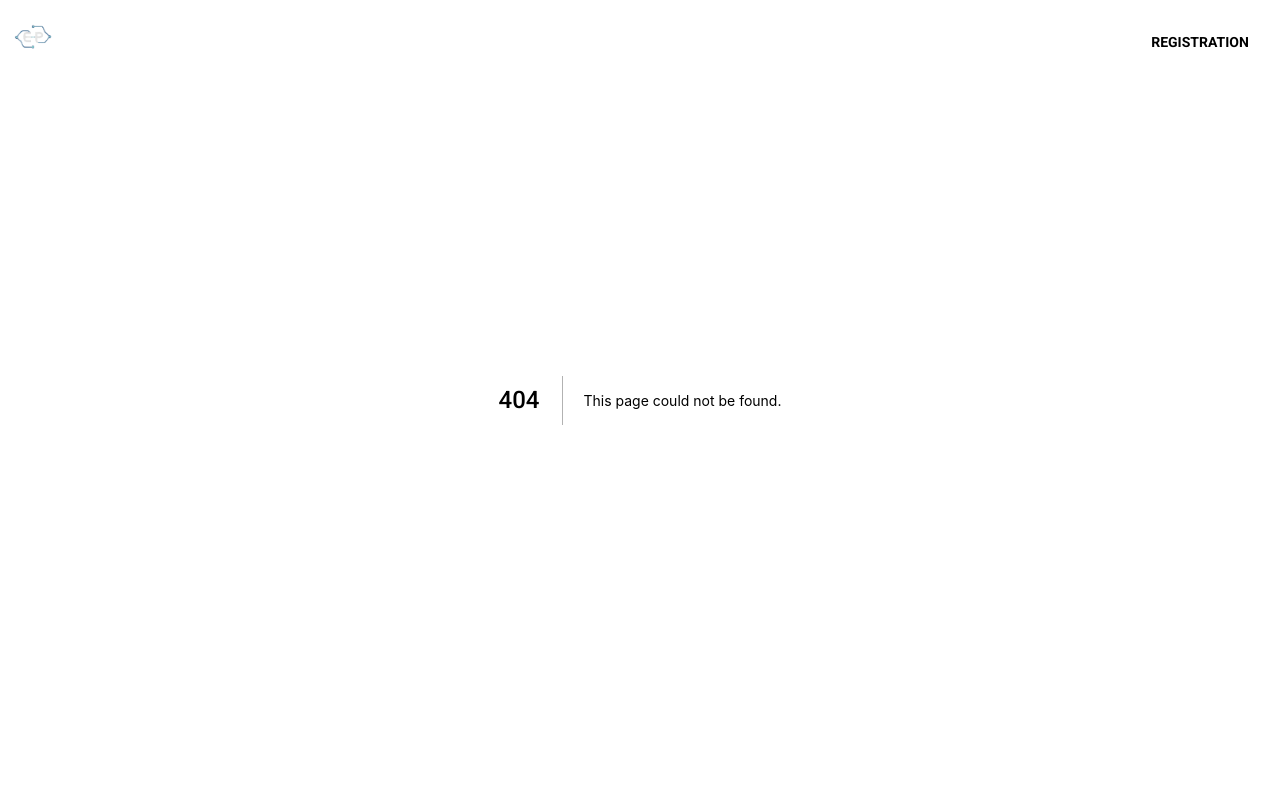
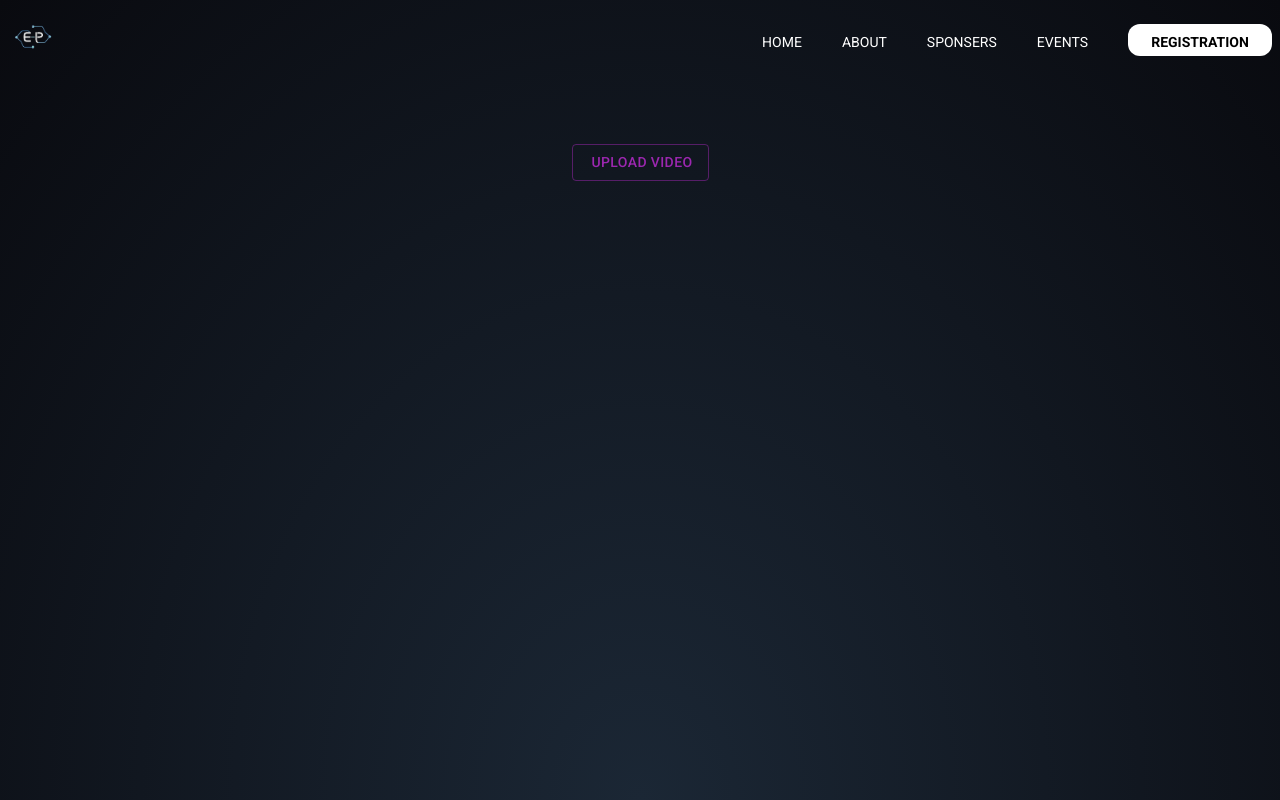
Before and after one commit to prathamps/Electriphy-Fest-Portal, a Next.js app: page /etube in a window 1280 px wide. Before the commit this address had no page. Built offline with nearby package versions, Linux system fonts and the light colour scheme.

Commit message:
File upload feature

```diff
--- /dev/null
+++ b/components/Etube.jsx
@@ -0,0 +1,56 @@
+import React, { useState } from "react"
+import Alert from "@mui/material/Alert"
+import Button from "@mui/material/Button"
+import LinearProgress from "@mui/material/LinearProgress"
+import { v4 as uuidv4 } from "uuid"
+import { ref, uploadBytesResumable } from "firebase/storage"
+import { db, storage } from "./firebase"
+import { collection, addDoc } from "firebase/firestore"
+
+function Etube(props) {
+	const [error, setError] = useState("")
+	const [loading, setLoading] = useState(false)
+
+	const handleChange = (file) => {
+		let fileRef = ref(storage, file.name)
+		const uploadTask = uploadBytesResumable(fileRef, file)
+
+		uploadTask.on("state_changed", (snapshot) => {
+			const progress = (snapshot.bytesTransferred / snapshot.totalBytes) * 100
+			console.log("Upload is " + progress + "%done")
+		})
+		// setLoading(false);
+	}
+
+	return (
+		<div style={{ marginTop: "5rem", marginBottom: "1rem" }}>
+			{error != "" ? (
+				<Alert severity="error">{error}</Alert>
+			) : (
+				<>
+					<input
+						type="file"
+						onChange={(e) => handleChange(e.target.files[0])}
+						id="upload-input"
+						style={{ display: "none" }}
+					/>
+					<label htmlFor="upload-input">
+						<Button
+							variant="outlined"
+							color="secondary"
+							component="span"
+							disabled={loading}
+						>
+							&nbsp;Upload Video
+						</Button>
+					</label>
+					{loading && (
+						<LinearProgress color="secondary" style={{ marginTop: "3%" }} />
+					)}
+				</>
+			)}
+		</div>
+	)
+}
+
+export default Etube
--- a/components/firebase.js
+++ b/components/firebase.js
@@ -2,6 +2,7 @@
 import { initializeApp } from "firebase/app"
 import { getAnalytics } from "firebase/analytics"
 import { getFirestore } from "firebase/firestore"
+import { getStorage } from "firebase/storage"
 // TODO: Add SDKs for Firebase products that you want to use
 // https://firebase.google.com/docs/web/setup#available-libraries
 
@@ -20,5 +21,13 @@ const firebaseConfig = {
 // Initialize Firebase
 const app = initializeApp(firebaseConfig)
 const db = getFirestore(app)
+// export const database = {
+// 	users: db.collection("users"),
+// 	posts: db.collection("posts"),
+// 	comments: db.collection("comments"),
+// 	getTimeStamp: db.firestore.FieldValue.serverTimestamp,
+// }
+
+export const storage = getStorage(app)
 
 export { db }
--- /dev/null
+++ b/pages/etube.jsx
@@ -0,0 +1,15 @@
+import React, { useState } from "react"
+
+import Etube from "../components/Etube"
+const etube = () => {
+	return (
+		<>
+			<div className="w-full h-screen overflow-hidden text-center flex justify-center">
+				<div className="mt-16">
+					<Etube />
+				</div>
+			</div>
+		</>
+	)
+}
+export default etube
```
Also changed, not shown: package.json (+6 -1 lines), 1 other file (tests, documents, lock files or other folders).
